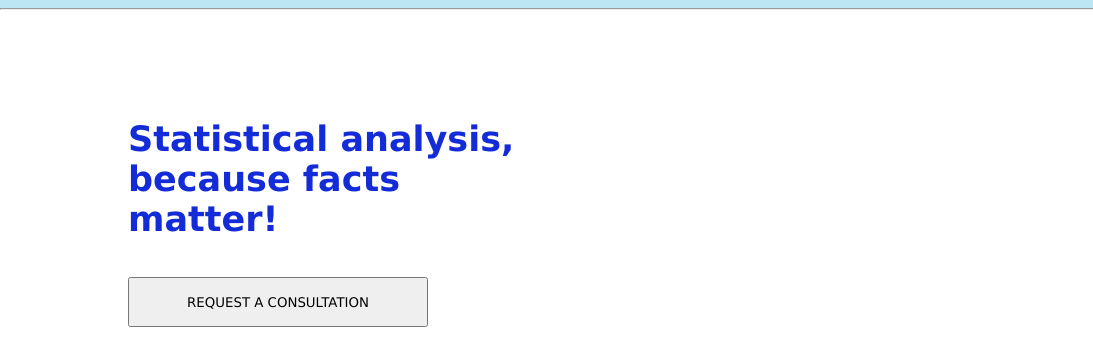
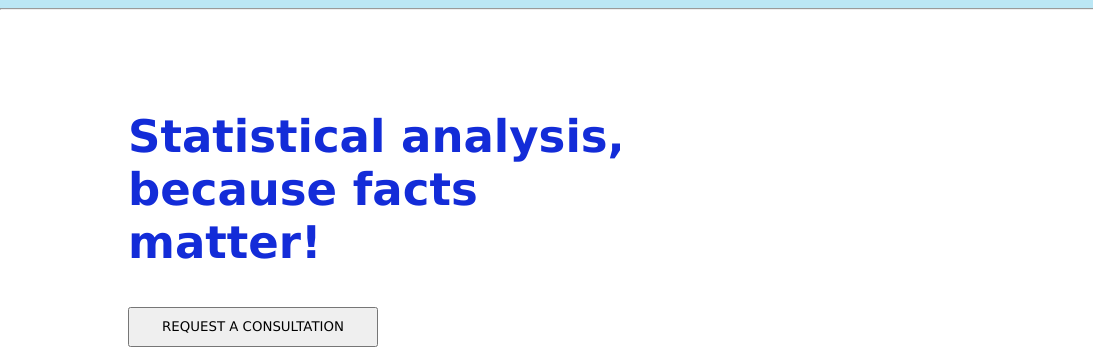
Before and after one commit to charwellnigos/cscslandingpage.github.io, a plain HTML site: page index.html in a window 1280 px wide. Shown: the part 88-437 px from the top of the page, 0-1093 px from the left. Drawn offline with Linux system fonts and the light colour scheme.

Commit message:
Update style.css

```diff
--- a/style.css
+++ b/style.css
@@ -57,7 +57,7 @@
     width: 400px;
 }
 .stat-text{
-    font-size: 35px;
+    font-size: 45px;
     color: #132CD8;
 }
 .stat-text :hover{
@@ -87,8 +87,8 @@
 button{
    display: flex;
    justify-content: center;
-    width: 300px;
-    height: 50px;
+    width: 250px;
+    height: 40px;
     align-items: center;
 }
 
```
